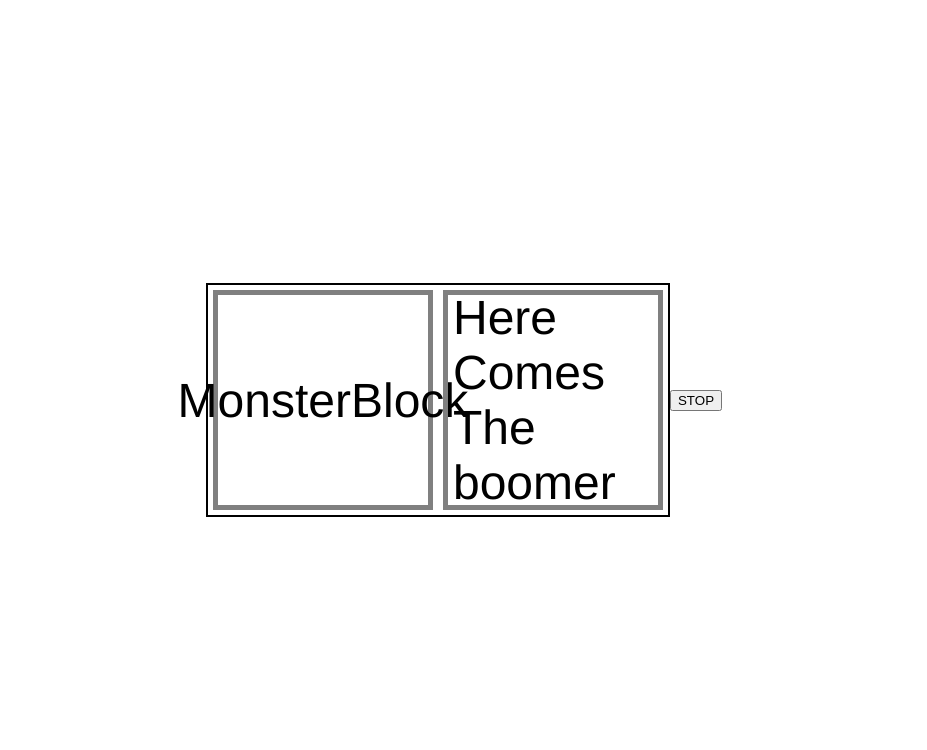
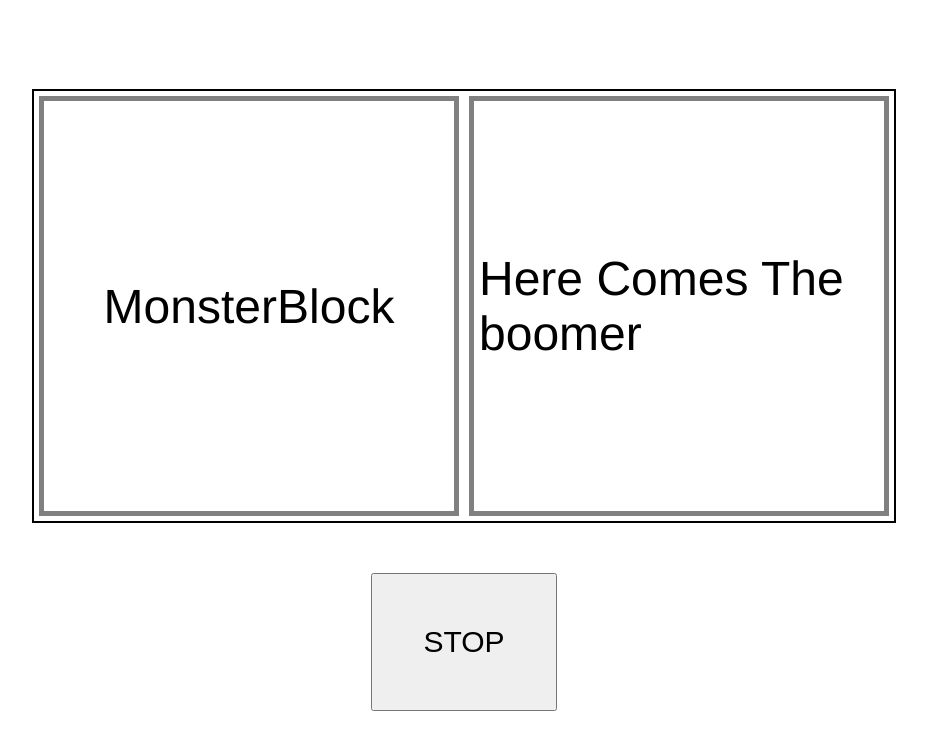
Before and after one commit to Matth-M/drum_kit, a plain HTML site: page index.html in a window 1280 px wide. Shown: the whole page, without its empty margins (176-1103 px from the left). Drawn offline with Linux system fonts and the light colour scheme.

Commit message:
Update style

```diff
--- a/style.css
+++ b/style.css
@@ -3,9 +3,10 @@ body {
 	padding: 0px;
 	margin: 0px;
     display:flex;
-    flex-direction:row;
+    flex-direction:column;
     justify-content:center;
     align-items:center;
+	row-gap: 50px;
 }
 
 #container{
@@ -17,8 +18,8 @@ body {
 
 .box{
     border: 5px solid gray;
-    width:200px;
-    height:200px;
+    width:400px;
+    height:400px;
     margin:5px;
     padding:5px;
     display:flex;
@@ -36,3 +37,8 @@ p{
     border: 5px solid goldenrod;
     transform:scale(1.1);
 }
+
+button {
+	padding: 50px;
+	font-size: 30px;
+}
```
